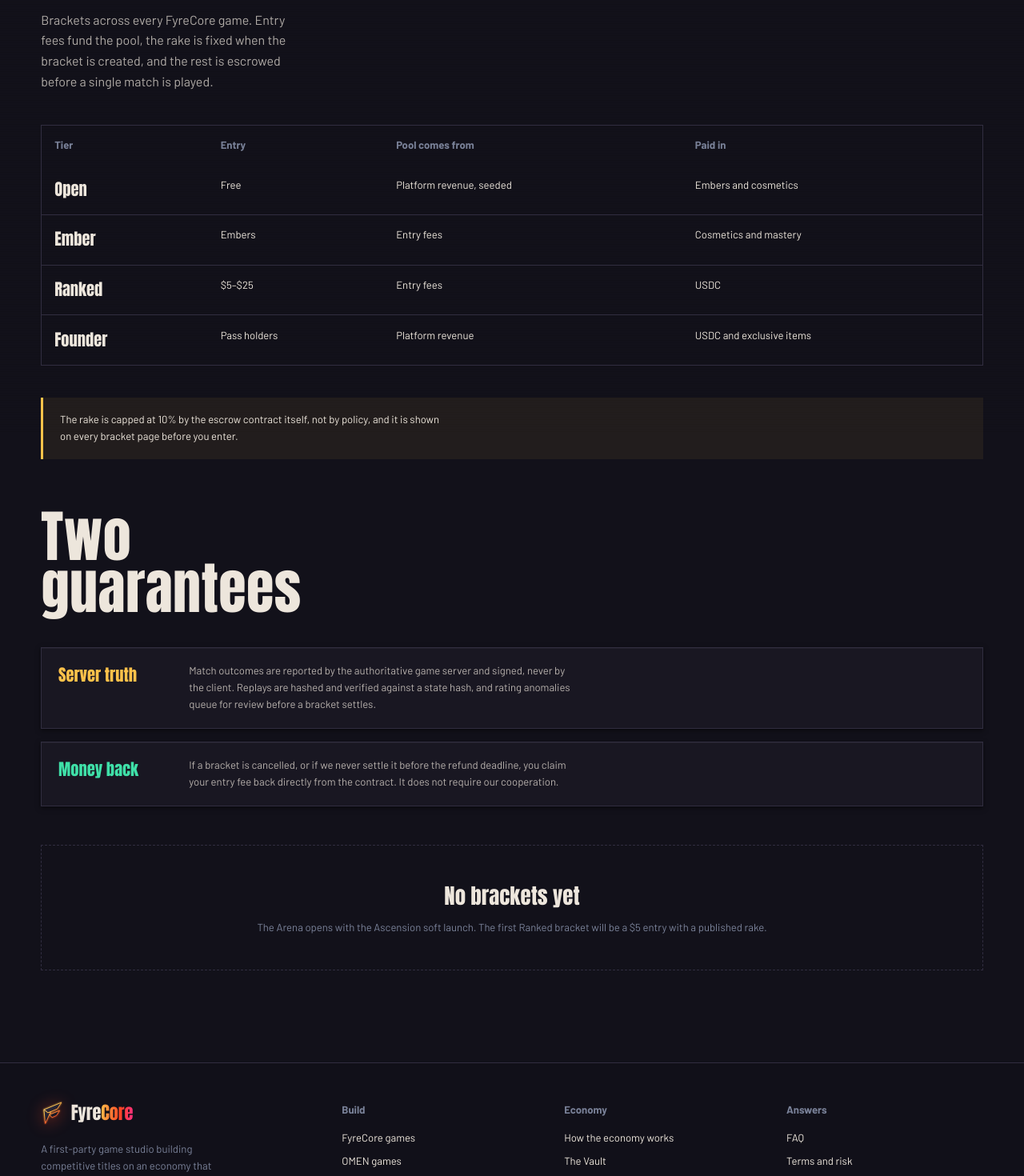
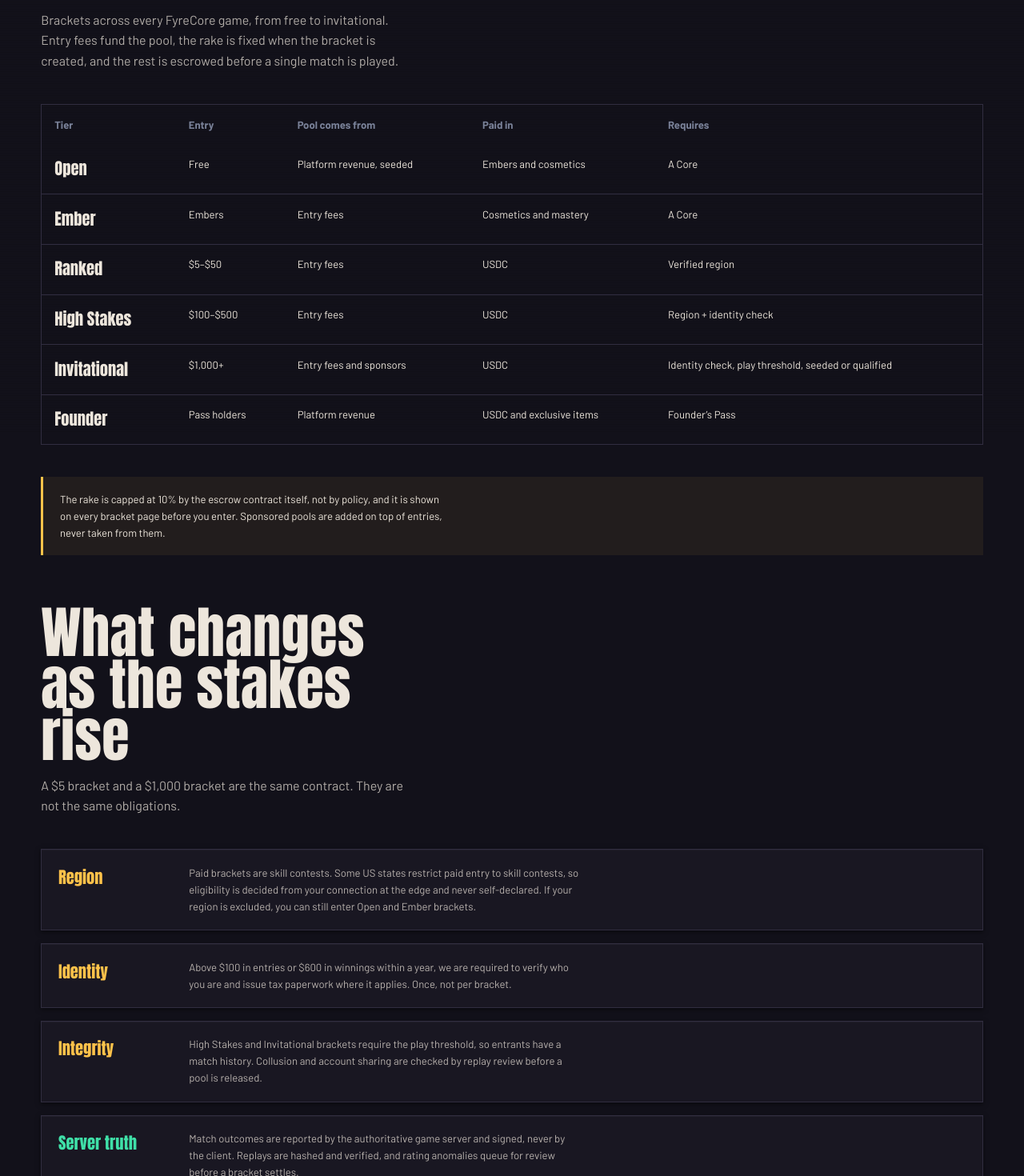
Before and after one commit to rugorriches/fyrecore-platform, a Next.js app: page /arena in a window 1280 px wide. Shown: the part 260-1730 px from the top of the page at 80% size. Built offline with nearby package versions, Linux system fonts and the light colour scheme; no server answers.

Commit message:
Arena: full stake spread (Open to Invitational) with the obligations each tier carries

```diff
--- a/app/arena/page.jsx
+++ b/app/arena/page.jsx
@@ -3,23 +3,32 @@
 export default function Arena(){
   return (
     <section className="section"><div className="wrap">
-      <div className="head"><h2>Arena</h2><p>Brackets across every FyreCore game. Entry fees fund the pool, the rake is fixed when the bracket is created, and the rest is escrowed before a single match is played.</p></div>
+      <div className="head head--wide"><h2>Arena</h2><p>Brackets across every FyreCore game, from free to invitational. Entry fees fund the pool, the rake is fixed when the bracket is created, and the rest is escrowed before a single match is played.</p></div>
+
       <div className="tblwrap" style={{marginBottom:'2.5rem'}}><table className="tbl">
-        <thead><tr><th>Tier</th><th>Entry</th><th>Pool comes from</th><th>Paid in</th></tr></thead>
+        <thead><tr><th>Tier</th><th>Entry</th><th>Pool comes from</th><th>Paid in</th><th>Requires</th></tr></thead>
         <tbody>
-          <tr><td><b>Open</b></td><td>Free</td><td>Platform revenue, seeded</td><td>Embers and cosmetics</td></tr>
-          <tr><td><b>Ember</b></td><td>Embers</td><td>Entry fees</td><td>Cosmetics and mastery</td></tr>
-          <tr><td><b>Ranked</b></td><td>$5&ndash;$25</td><td>Entry fees</td><td>USDC</td></tr>
-          <tr><td><b>Founder</b></td><td>Pass holders</td><td>Platform revenue</td><td>USDC and exclusive items</td></tr>
+          <tr><td><b>Open</b></td><td>Free</td><td>Platform revenue, seeded</td><td>Embers and cosmetics</td><td>A Core</td></tr>
+          <tr><td><b>Ember</b></td><td>Embers</td><td>Entry fees</td><td>Cosmetics and mastery</td><td>A Core</td></tr>
+          <tr><td><b>Ranked</b></td><td>$5&ndash;$50</td><td>Entry fees</td><td>USDC</td><td>Verified region</td></tr>
+          <tr><td><b>High Stakes</b></td><td>$100&ndash;$500</td><td>Entry fees</td><td>USDC</td><td>Region + identity check</td></tr>
+          <tr><td><b>Invitational</b></td><td>$1,000+</td><td>Entry fees and sponsors</td><td>USDC</td><td>Identity check, play threshold, seeded or qualified</td></tr>
+          <tr><td><b>Founder</b></td><td>Pass holders</td><td>Platform revenue</td><td>USDC and exclusive items</td><td>Founder&rsquo;s Pass</td></tr>
         </tbody>
       </table></div>
-      <div className="note"><p>The rake is capped at 10% by the escrow contract itself, not by policy, and it is shown on every bracket page before you enter.</p></div>
-      <div className="head" style={{marginTop:'4rem'}}><h2>Two guarantees</h2></div>
+
+      <div className="note"><p>The rake is capped at 10% by the escrow contract itself, not by policy, and it is shown on every bracket page before you enter. Sponsored pools are added on top of entries, never taken from them.</p></div>
+
+      <div className="head head--wide" style={{marginTop:'4rem'}}><h2>What changes as the stakes rise</h2><p>A $5 bracket and a $1,000 bracket are the same contract. They are not the same obligations.</p></div>
       <div className="flow">
-        <div className="flow__row"><span className="flow__key">Server truth</span><p>Match outcomes are reported by the authoritative game server and signed, never by the client. Replays are hashed and verified against a state hash, and rating anomalies queue for review before a bracket settles.</p></div>
-        <div className="flow__row flow__row--out"><span className="flow__key">Money back</span><p>If a bracket is cancelled, or if we never settle it before the refund deadline, you claim your entry fee back directly from the contract. It does not require our cooperation.</p></div>
+        <div className="flow__row"><span className="flow__key">Region</span><p>Paid brackets are skill contests. Some US states restrict paid entry to skill contests, so eligibility is decided from your connection at the edge and never self-declared. If your region is excluded, you can still enter Open and Ember brackets.</p></div>
+        <div className="flow__row"><span className="flow__key">Identity</span><p>Above $100 in entries or $600 in winnings within a year, we are required to verify who you are and issue tax paperwork where it applies. Once, not per bracket.</p></div>
+        <div className="flow__row"><span className="flow__key">Integrity</span><p>High Stakes and Invitational brackets require the play threshold, so entrants have a match history. Collusion and account sharing are checked by replay review before a pool is released.</p></div>
+        <div className="flow__row flow__row--out"><span className="flow__key">Server truth</span><p>Match outcomes are reported by the authoritative game server and signed, never by the client. Replays are hashed and verified, and rating anomalies queue for review before a bracket settles.</p></div>
+        <div className="flow__row flow__row--out"><span className="flow__key">Money back</span><p>If a bracket is cancelled, or if we never settle it before the refund deadline, you claim your entry fee back directly from the contract. It does not require our cooperation. This is true at every stake.</p></div>
       </div>
-      <div className="empty" style={{marginTop:'3rem'}}><strong>No brackets yet</strong>The Arena opens with the Ascension soft launch. The first Ranked bracket will be a $5 entry with a published rake.</div>
+
+      <div className="empty" style={{marginTop:'3rem'}}><strong>No brackets yet</strong>The Arena opens with the first FyreCore title&rsquo;s soft launch. The first Ranked bracket will be a $5 entry with a published rake; High Stakes and Invitational open once the review pipeline has run on real matches.</div>
     </div></section>
   );
 }
--- a/app/nfts/page.jsx
+++ b/app/nfts/page.jsx
@@ -20,7 +20,7 @@
           <span className="eyebrow">FyreCore tier</span>
           <ul className="rulelist">
             <li>Our contracts on Base. We set supply, metadata and royalties.</li>
-            <li>Priced in USD. Pay by card, USDC, OMENX or GMT at the live rate.</li>
+            <li>Priced in USD from a few dollars to four figures. Pay by card, USDC, OMENX or GMT at the live rate.</li>
             <li>Cosmetic and access only. No yield, no revenue share, no rewards.</li>
             <li>Fixed pack contents. No randomised drops.</li>
             <li>Redeemable through the Vault at a published USD floor.</li>
```
Also changed, not shown: 1 other file (tests, documents, lock files or other folders).
